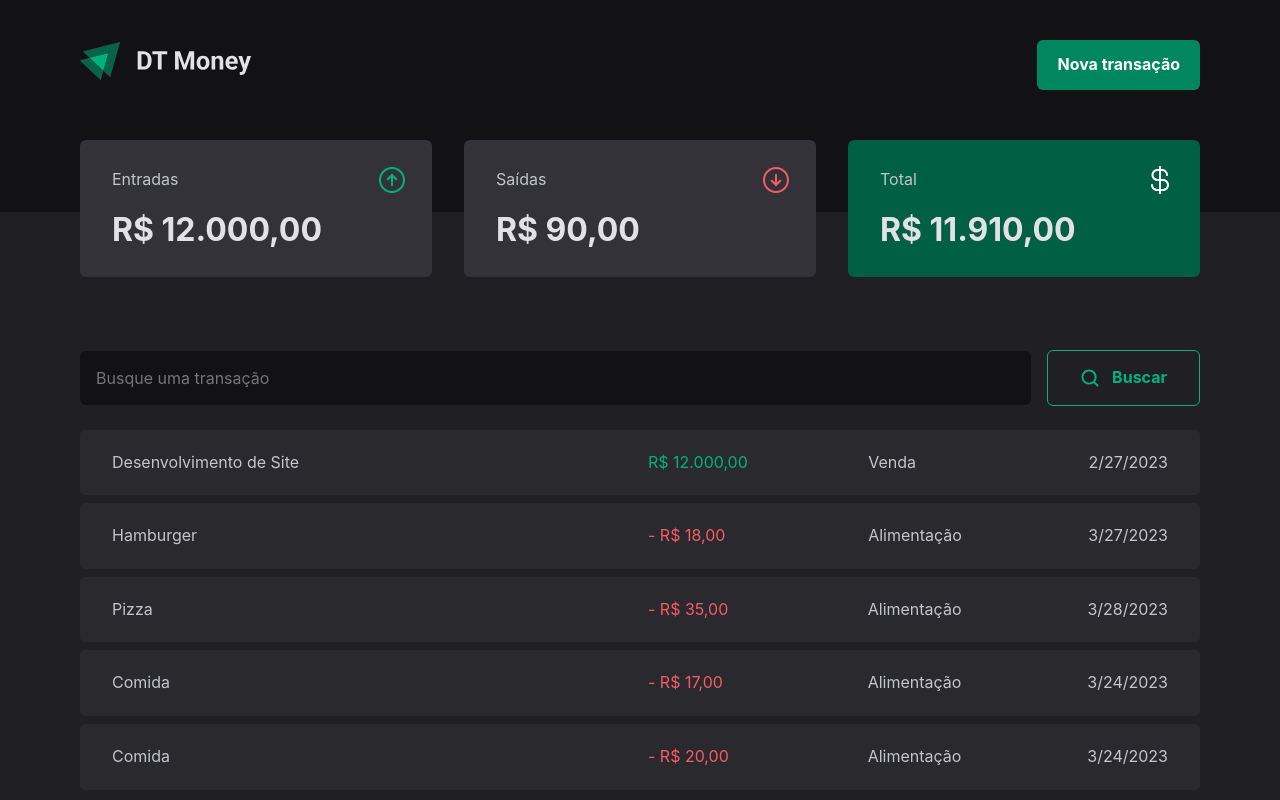
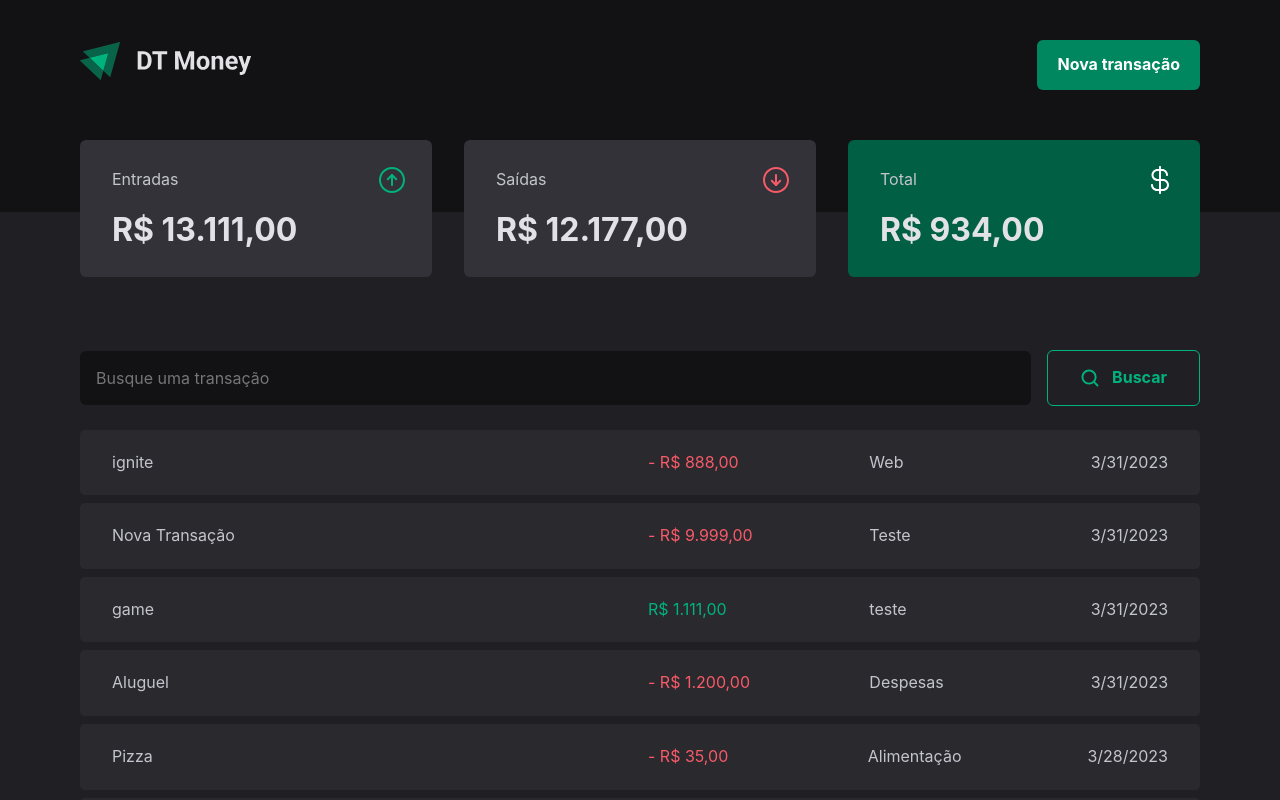
Before and after one commit to Wallace-Bezerra/DtMoney, a React (Vite) app: page / in a window 1280 px wide. Shown: the top 800 px of the page. Built offline with nearby package versions, Linux system fonts and the light colour scheme; data requests are answered from the project's data file.

Commit message:
feat: created new transaction post method

```diff
--- a/package.json
+++ b/package.json
@@ -14,6 +14,7 @@
     "@radix-ui/react-dialog": "^1.0.3",
     "@radix-ui/react-radio-group": "^1.1.2",
     "@types/styled-components": "^5.1.26",
+    "axios": "^1.3.4",
     "framer-motion": "^10.9.1",
     "json-server": "^0.17.3",
     "react": "^18.2.0",
--- a/server.json
+++ b/server.json
@@ -39,6 +39,38 @@
       "price": 20,
       "category": "Alimentação",
       "createdAt": "2023-03-24T23:30:34.498Z"
+    },
+    {
+      "description": "Aluguel",
+      "price": 1200,
+      "category": "Despesas",
+      "type": "outcome",
+      "createdAt": "2023-03-31T02:08:36.302Z",
+      "id": 6
+    },
+    {
+      "description": "game",
+      "price": 1111,
+      "category": "teste",
+      "type": "income",
+      "createdAt": "2023-03-31T03:41:43.803Z",
+      "id": 7
+    },
+    {
+      "description": "Nova Transação",
+      "price": 9999,
+      "category": "Teste",
+      "type": "outcome",
+      "createdAt": "2023-03-31T03:53:20.953Z",
+      "id": 8
+    },
+    {
+      "description": "ignite",
+      "price": 888,
+      "category": "Web",
+      "type": "outcome",
+      "createdAt": "2023-03-31T03:57:34.033Z",
+      "id": 9
     }
   ]
 }
--- a/src/components/Header/index.tsx
+++ b/src/components/Header/index.tsx
@@ -2,17 +2,19 @@ import { HeaderContainer, HeaderContent, NewTransactionButton } from "./styles";
 import * as Dialog from "@radix-ui/react-dialog";
 import logo from "../../assets/Logo.svg";
 import { NewTransactionModal } from "../NewTransactionModal";
+import { useState } from "react";
 export const Header = () => {
+  const [modalIsOpen, setModalIsOpen] = useState(false);
   return (
     <HeaderContainer>
       <HeaderContent>
         <img src={logo} alt="logo" />
-          <Dialog.Root>
-            <Dialog.Trigger asChild>
-              <NewTransactionButton>Nova transação</NewTransactionButton>
-            </Dialog.Trigger>
-            <NewTransactionModal />
-          </Dialog.Root>
+        <Dialog.Root open={modalIsOpen} onOpenChange={setModalIsOpen}>
+          <Dialog.Trigger asChild>
+            <NewTransactionButton>Nova transação</NewTransactionButton>
+          </Dialog.Trigger>
+          <NewTransactionModal setModalIsOpen={setModalIsOpen} />
+        </Dialog.Root>
       </HeaderContent>
     </HeaderContainer>
   );
--- a/src/components/NewTransactionModal/index.tsx
+++ b/src/components/NewTransactionModal/index.tsx
@@ -10,6 +10,9 @@ import Close from "../../assets/Close.svg";
 import * as z from "zod";
 import { zodResolver } from "@hookform/resolvers/zod";
 import { Controller, useForm } from "react-hook-form";
+import { Api } from "../../lib/axios";
+import { useContext } from "react";
+import { TransactionsContext } from "../../context/TransactionsContext";
 
 const newTransactionSchema = z.object({
   description: z.string(),
@@ -19,12 +22,24 @@ const newTransactionSchema = z.object({
 });
 type NewTransactionForm = z.infer<typeof newTransactionSchema>;
 
-export const NewTransactionModal = () => {
+interface NewTransactionModalProps {
+  setModalIsOpen: (arg0: boolean) => void;
+}
+export const NewTransactionModal = ({
+  setModalIsOpen,
+}: NewTransactionModalProps) => {
   const { register, handleSubmit, control } = useForm<NewTransactionForm>({
     resolver: zodResolver(newTransactionSchema),
   });
-  const handleNewTransaction = (data: NewTransactionForm) => {
+  const { setTransactions } = useContext(TransactionsContext);
+  const handleNewTransaction = async (data: NewTransactionForm) => {
     console.log(data);
+    const response = await Api.post("transactions", {
+      ...data,
+      createdAt: new Date().toISOString(),
+    });
+    setModalIsOpen(false);
+    setTransactions((prev) => [response.data, ...prev]);
   };
   return (
     <Dialog.Portal>
@@ -69,11 +84,13 @@ export const NewTransactionModal = () => {
               control={control}
               name="type"
               render={({ field }) => {
+                console.log(field);
                 return (
                   <ButtonTransactionContainer
-                    onValueChange={() => console.log("radio change")}
+                    onValueChange={field.onChange}
+                    value={field.value}
                   >
-                    <ButtonTransaction value="entry" variant="entry">
+                    <ButtonTransaction value="income" variant="income">
                       <svg
                         width="25"
                         height="24"
@@ -102,7 +119,7 @@ export const NewTransactionModal = () => {
                       </svg>
                       <span>Entrada</span>
                     </ButtonTransaction>
-                    <ButtonTransaction value="output" variant="output">
+                    <ButtonTransaction value="outcome" variant="outcome">
                       <svg
                         width="25"
                         height="24"
--- a/src/components/NewTransactionModal/styles.ts
+++ b/src/components/NewTransactionModal/styles.ts
@@ -65,7 +65,7 @@ export const ButtonTransactionContainer = styled(RadioGroup.Root)`
   margin-bottom:30px;
 `;
 interface ButtonTransactionProps {
-  variant: "entry" | "output";
+  variant: "income" | "outcome";
 }
 export const ButtonTransaction = styled(RadioGroup.Item)<ButtonTransactionProps>`
   padding: 16px 24px;
@@ -80,7 +80,7 @@ export const ButtonTransaction = styled(RadioGroup.Item)<ButtonTransactionProps>
   svg {
     path {
       fill: ${({ theme, variant }) =>
-        variant === "entry" ? theme["green-300"] : theme["red-300"]};
+        variant === "income" ? theme["green-300"] : theme["red-300"]};
     }
   }
   span {
@@ -92,7 +92,7 @@ export const ButtonTransaction = styled(RadioGroup.Item)<ButtonTransactionProps>
 
   &[data-state="checked"] {
     background: ${({ theme, variant }) =>
-      variant === "entry" ? theme["green-700"] : theme["red-500"]};
+      variant === "income" ? theme["green-700"] : theme["red-500"]};
     span {
       color: white;
     }
--- a/src/context/TransactionsContext.tsx
+++ b/src/context/TransactionsContext.tsx
@@ -1,7 +1,16 @@
-import { createContext, ReactNode, useEffect, useState } from "react";
+import {
+  createContext,
+  Dispatch,
+  ReactNode,
+  SetStateAction,
+  useEffect,
+  useState,
+} from "react";
+import { Api } from "../lib/axios";
 
 interface TransationsContextType {
   transactions: Transaction[];
+  setTransactions: Dispatch<SetStateAction<Transaction[]>>;
 }
 export const TransactionsContext = createContext({} as TransationsContextType);
 
@@ -19,14 +28,18 @@ interface Transaction {
 }
 
 export const TransacionsProvider = ({ children }: TransacionsProviderProps) => {
-  const [transactions, setTrasactions] = useState<Transaction[]>([]);
+  const [transactions, setTransactions] = useState<Transaction[]>([]);
 
-  const fetchData = async () => {
-    const response = await fetch("http://localhost:3000/transactions");
-    const data = await response.json();
-    setTrasactions(data);
-  };
   useEffect(() => {
+    const fetchData = async () => {
+      const response = await Api.get("/transactions", {
+        params: {
+          _sort: "createdAt",
+          _order: "desc",
+        },
+      });
+      setTransactions(response.data);
+    };
     fetchData();
     // fetch("http://localhost:3000/transactions")
     //   .then((res) => res.json())
@@ -37,7 +50,9 @@ export const TransacionsProvider = ({ children }: TransacionsProviderProps) => {
   }, []);
 
   return (
-    <TransactionsContext.Provider value={{ transactions: transactions }}>
+    <TransactionsContext.Provider
+      value={{ transactions: transactions, setTransactions: setTransactions }}
+    >
       {children}
     </TransactionsContext.Provider>
   );
--- /dev/null
+++ b/src/lib/axios.ts
@@ -0,0 +1,5 @@
+import axios from "axios";
+
+export const Api = axios.create({
+  baseURL: "http://localhost:3000",
+});
--- a/src/pages/Transactions/components/SearchFormTransactions/index.tsx
+++ b/src/pages/Transactions/components/SearchFormTransactions/index.tsx
@@ -2,18 +2,30 @@ import { useForm } from "react-hook-form";
 import { SearchForm } from "./styles";
 import * as z from "zod";
 import { zodResolver } from "@hookform/resolvers/zod";
+import { useContext } from "react";
+import { TransactionsContext } from "../../../../context/TransactionsContext";
+import { Api } from "../../../../lib/axios";
 const searchFormSchema = z.object({
   query: z.string(),
 });
 type SearchFormInputs = z.infer<typeof searchFormSchema>;
 
 export const SearchFormTransactions = () => {
-  const { register, handleSubmit } = useForm<SearchFormInputs>({
+  const { register, handleSubmit, reset } = useForm<SearchFormInputs>({
     resolver: zodResolver(searchFormSchema),
   });
+  const { setTransactions } = useContext(TransactionsContext);
 
-  const handleSearchTransactions = (data: SearchFormInputs) => {
-    console.log(data);
+  const handleSearchTransactions = async (data: SearchFormInputs) => {
+    reset({
+      query: "",
+    });
+    const response = await Api.get("transactions",{
+      params:{
+        q: data.query
+      }
+    });
+    setTransactions(response.data);
   };
   return (
     <SearchForm onSubmit={handleSubmit(handleSearchTransactions)}>
```
Also changed, not shown: 1 other file (tests, documents, lock files or other folders).
